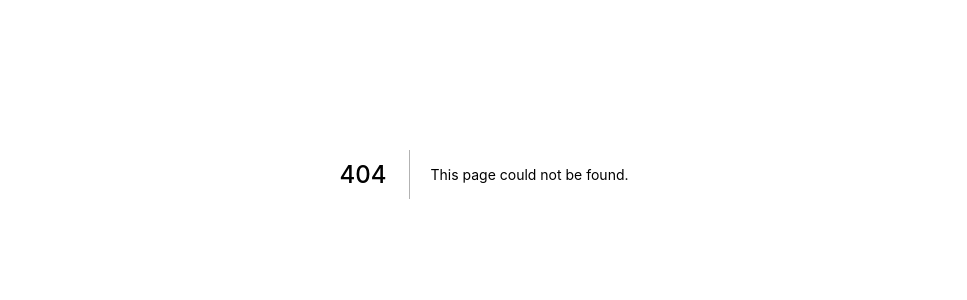
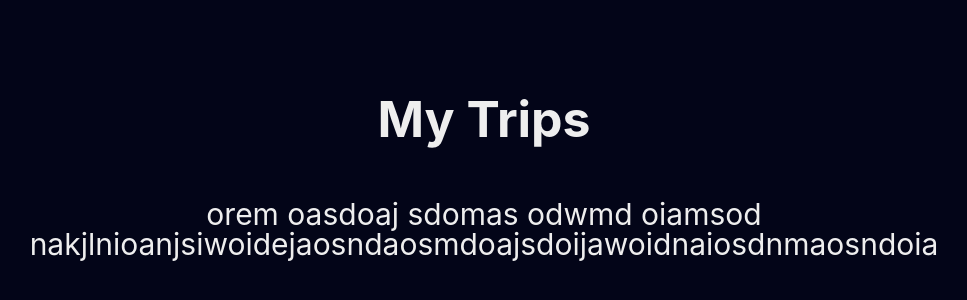
Before and after one commit to devjusan/my-trips-next, a Next.js app: page /about in a window 1280 px wide. Before the commit this address had no page. Shown: the part 226-526 px from the top of the page, without its empty margins (156-1123 px from the left). Built offline with nearby package versions, Linux system fonts and the light colour scheme.

Commit message:
feat: page About and your template

```diff
--- /dev/null
+++ b/src/pages/about.tsx
@@ -0,0 +1,5 @@
+import AboutTemplate from "templates/About"
+
+const About = () => <AboutTemplate />
+
+export default About
--- /dev/null
+++ b/src/templates/About/index.tsx
@@ -0,0 +1,23 @@
+import { CloseOutline } from "@styled-icons/evaicons-outline"
+import LinkWrapper from "components/link-wrapper"
+import React from "react"
+import * as S from "./styles"
+
+const AboutTemplate = () => {
+  return (
+    <S.Content>
+      <LinkWrapper href="/">
+        <CloseOutline size={32} />
+      </LinkWrapper>
+      <S.Heading>My Trips</S.Heading>
+      <S.Body>
+        <p>
+          orem oasdoaj sdomas odwmd oiamsod
+          nakjlnioanjsiwoidejaosndaosmdoajsdoijawoidnaiosdnmaosndoia
+        </p>
+      </S.Body>
+    </S.Content>
+  )
+}
+
+export default AboutTemplate
--- /dev/null
+++ b/src/templates/About/styles.ts
@@ -0,0 +1,24 @@
+import styled from "styled-components"
+
+export const Content = styled.section`
+  text-align: center;
+  display: flex;
+  align-items: center;
+  justify-content: center;
+  flex-direction: column;
+  height: 100vh;
+  max-width: var(--container);
+  margin: auto;
+`
+
+export const Heading = styled.h1`
+  font-size: var(--large);
+  margin-bottom: var(--large);
+`
+
+export const Body = styled.div`
+  p {
+    font-size: var(--medium);
+    line-height: var(--medium);
+  }
+`
```
